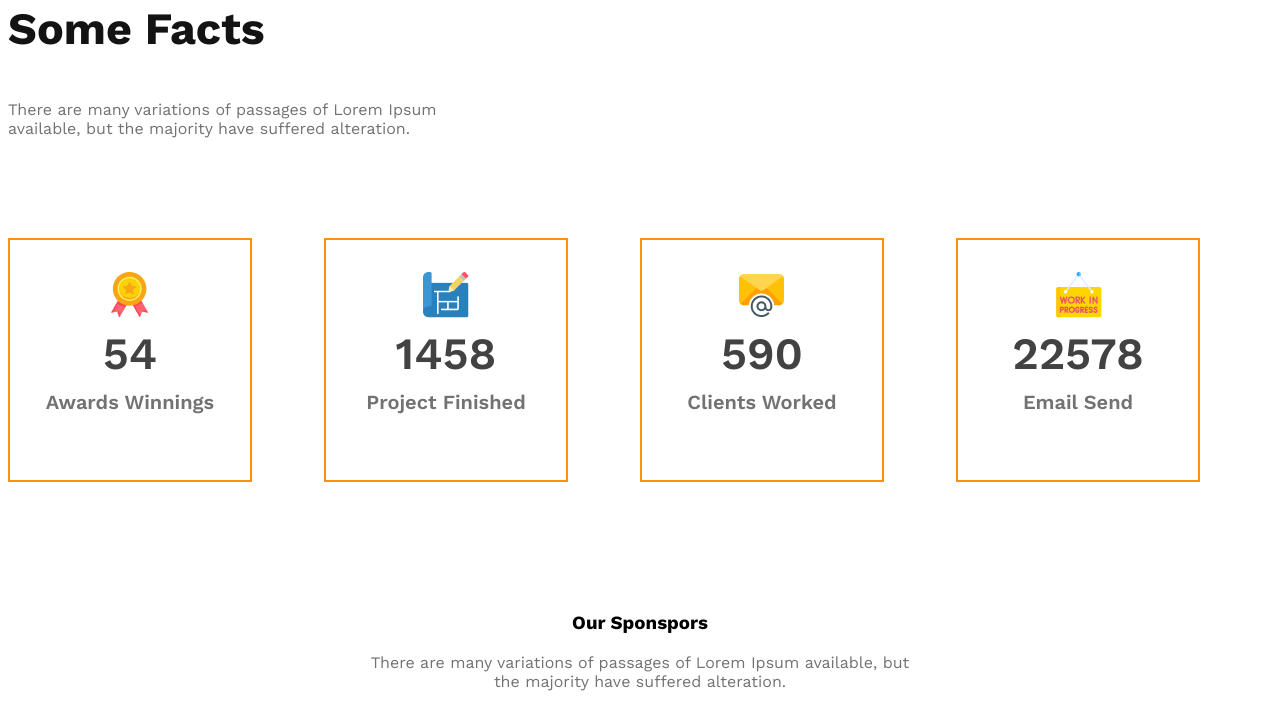
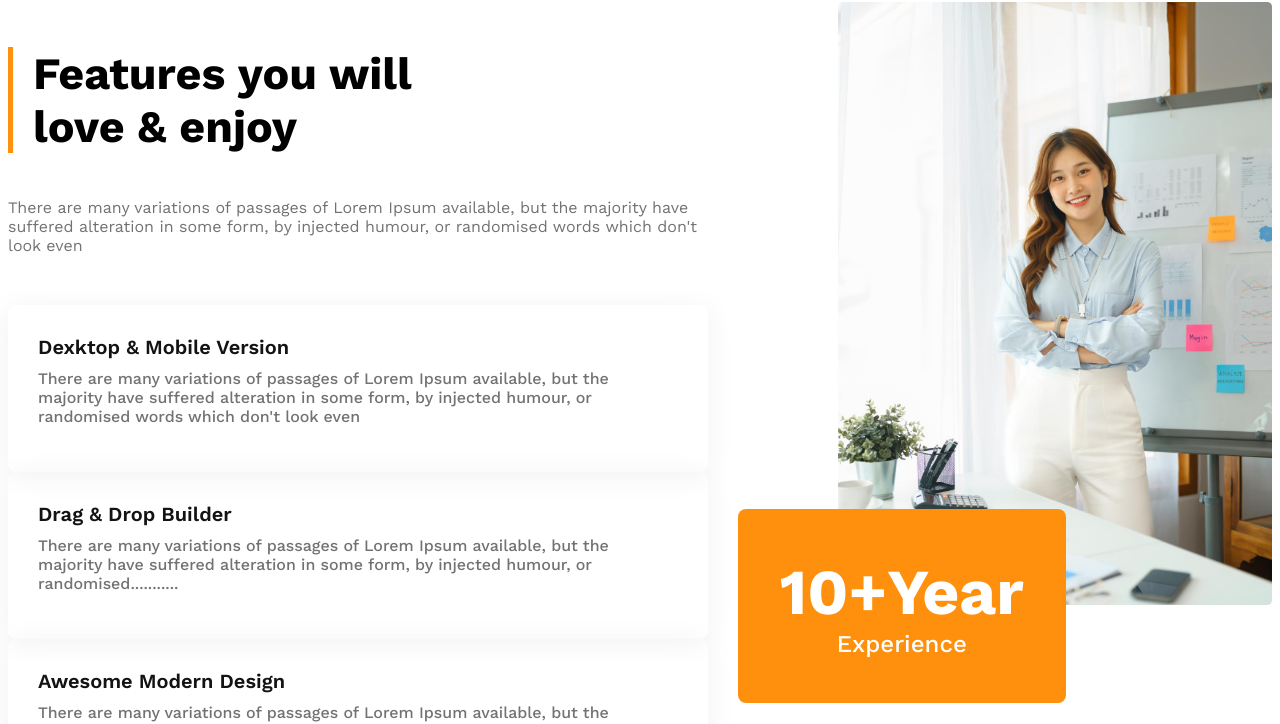
Before and after one commit to developerTamanna/module-10-practice, a plain HTML site: page index.html in a window 1280 px wide. Shown: the part 2151-2875 px from the top of the page. Drawn offline with nearby package versions, Linux system fonts and the light colour scheme.

Commit message:
new-update

```diff
--- a/index.html
+++ b/index.html
@@ -58,8 +58,40 @@
 
            <!-- start features section  -->
 
-           <section>
+           <section class="features display-flex">
+            <div>
+               <h3 id="features-section-title" class="section-title">Features you will <br> love & enjoy</h3>
+               <p class="text-light-gary fture-description" >There are many variations of passages of Lorem Ipsum available, but the majority have suffered alteration in some form, by injected humour, or randomised words which don't look even</p>
 
+               <!-- featured-card -->
+             <div class="archi-container">
+                <div class="feature-card">
+                    <h3 class="feature-title">Dexktop & Mobile Version</h3>
+                    <p class="text-light-gary feature-card-description">There are many variations of passages of Lorem Ipsum available, but the majority have suffered alteration in some form, by injected humour, or randomised words which don't look even</p>
+               </div>
+               <div class="feature-card">
+                    <h3 class="feature-title">Drag & Drop Builder</h3>
+                    <p class="text-light-gary feature-card-description">There are many variations of passages of Lorem Ipsum available, but the majority have suffered alteration in some form, by injected humour, or randomised...........</p>
+               </div>
+               <div class="feature-card">
+                    <h3 class="feature-title">Awesome Modern Design</h3>
+                    <p class="text-light-gary feature-card-description">There are many variations of passages of Lorem Ipsum available, but the majority have suffered alteration in some form, by injected humour, or randomised...........</p>
+               </div>
+               <div class="feature-card">
+                    <h3 class="feature-title">Super Easy to Edit</h3>
+                    <p class="text-light-gary feature-card-description">There are many variations of passages of Lorem Ipsum available, but the majority have suffered alteration in some form, by injected humour, or randomised...........</p>
+               </div>
+             </div>
+            </div>
+            <div class="arci-img">
+                <img src="./images/architect.png" alt="">
+                <button class=" btn-primary" id="experience-badge">
+                 <span  id="experience-year">10+Year
+                    </span>
+                    <br>
+                    <span>Experience</span>
+                </button>
+            </div>
            </section>
        <!-- start fact section -->
         <section>
--- a/styles/style.css
+++ b/styles/style.css
@@ -16,6 +16,8 @@
 .text-light-gary{
 
     color: #727272;
+    /* font-size: 1rem;
+    font-weight: 500; */
 }
 
 .display-flex{
@@ -195,10 +197,61 @@ main{
 }
 
 
+/* star features section */
+
+#features-section-title{
+    border-left: 5px solid #FF900E;
+    padding-left: 20px;
+}
+.features {
+    gap: 130px;
+
+
+}
+.fture-description{
+    margin-top: 24px;
+}
+.archi-container{
+    margin-top: 50px;
+}
+.feature-card{
+    box-shadow:0px 4px 30px 0px rgba(0, 0, 0, 0.06) ;
+    padding: 30px;
+    border-radius: 8px;
+    margin-bottom: 20px;
+    /* margin-top: 30px; */
 
 
 
 
+}
+.feature-card, .feature-title{
+    font-size: 1.25rem;
+    color: #131313;
+    font-weight: 600;
+   margin-top: 0px;
+   margin-bottom: 0px;
+
+}
+.feature-card-description{
+font-size: 1rem;
+font-weight: 500;
+margin-top: 10px;
+}
+#experience-badge{
+    padding: 45px 42px;
+    font-size: 1.5rem;
+    font-weight: 500;
+    margin-left: -100px;
+    margin-top: -100px;
+}
+#experience-year{
+    font-size: 4rem;
+    font-weight: 700;
+}
+.arci-img img{
+    width: 100%;
+}
 
 /* start responsive part */
 @media screen and (max-width:776px) {
@@ -241,7 +294,14 @@ main{
         gap: 50px;
         justify-items: center;
     }
-
+    .features{
+        flex-direction: column;
+    }
+    #experience-badge{
+        margin-top: 20px;
+        margin-left: 50px;
+        padding:20px 20px ;
+    }
 }
 
 @media screen and (min-width:576px) and (max-width:992px) {
@@ -261,5 +321,12 @@ main{
         justify-items: center;
         gap: 24px;
     }
-
+    .features{
+        flex-direction: column;
+    }
+    #experience-badge{
+        margin-top: 20px;
+        margin-left: 50px;
+        padding:20px 20px ;
+    }
 }
```
